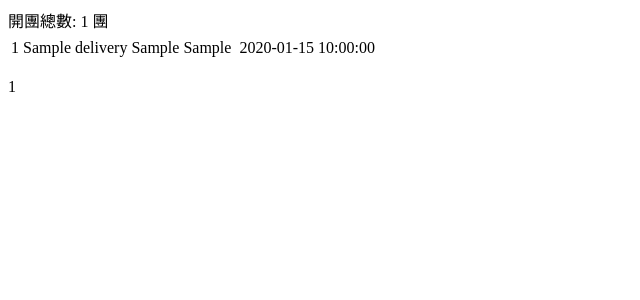
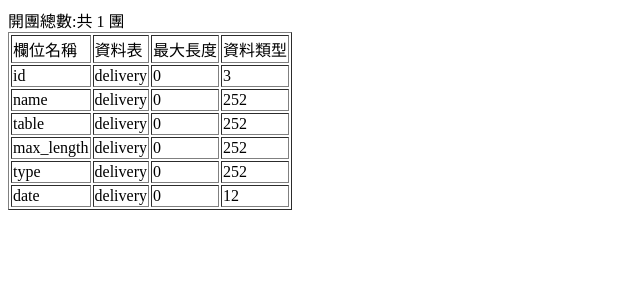
Before and after one commit to yuxinkao/searchphp, a PHP site: page / in a window 1280 px wide. Shown: the top 300 px of the page, without its empty margins (0-640 px from the left). Run offline with PHP 8.4, Linux system fonts and the light colour scheme; tables that the repository leaves empty or names only in its code hold one stand-in row (values such as "Sample post"); data that the repository does not hold is empty.

Commit message:
Update index.php

```diff
--- a/index.php
+++ b/index.php
@@ -10,51 +10,26 @@
 $link = mysqli_connect("acw2033ndw0at1t7.cbetxkdyhwsb.us-east-1.rds.amazonaws.com", "z8y4hkwuta4idw8j", "hht2nnf7ny55ajx6")
         or die("無法開啟MySQL資料庫連接!<br/>");
 mysqli_select_db($link, "gk4xqozmcqv07zee");  // 選擇gk4xqozmcqv07zeev資料庫
-// 設定SQL查詢字串
+// 指定SQL查詢字串
 $sql = "SELECT * FROM delivery";
-//送出UTF8編碼的MySQL指令
-mysqli_query($link, 'SET NAMES utf8');
-$records_per_page = 20;  // 每一頁顯示的記錄筆數
-// 取得URL參數的頁數
-if (isset($_GET["Pages"])) $pages = $_GET["Pages"];
-else                       $pages = 1;
-// 執行SQL查詢
-$result = mysqli_query($link, $sql);
-$total_fields=mysqli_num_fields($result); // 取得欄位數
-$total_records=mysqli_num_rows($result);  // 取得記錄數
-// 計算總頁數
-$total_pages = ceil($total_records/$records_per_page);
-// 計算這一頁第1筆記錄的位置
-$offset = ($pages - 1)*$records_per_page;
-mysqli_data_seek($result, $offset); // 移到此記錄
-echo "開團總數: $total_records 團<br/>";
-echo "<table border=0><tr>";
-while ( $meta=mysqli_fetch_field($result) )
-   echo "<td>".$meta->date."</td>";
-echo "</tr>";
-$j = 1;
-while ($rows = mysqli_fetch_array($result, MYSQLI_NUM)
-       and $j <= $records_per_page) {
-   echo "<tr>";
-   for ( $i = 0; $i<= $total_fields-1; $i++ )
-      echo "<td>".$rows[$i]."</td>";
-   echo "</tr>";
-   $j++;
+// 送出查詢的SQL指令
+if ( $result = mysqli_query($link, $sql) ) {
+   // 取得記錄數
+   $total_records = mysqli_num_rows($result);
+   echo "開團總數:共 $total_records 團<br/>";
+   echo "<table border=1>";
+   echo "<tr><td>欄位名稱</td><td>資料表</td>";
+   echo "<td>最大長度</td><td>資料類型</td></tr>";
+   // 顯示欄位資訊
+   while ( $meta = mysqli_fetch_field($result) ) {
+      echo "<tr><td>" . $meta->name . "</td>";
+      echo "<td>" . $meta->table . "</td>";
+      echo "<td>" . $meta->max_length . "</td>";
+      echo "<td>" . $meta->type . "</td></tr>";
+   }
+   echo "</table>";
+   mysqli_free_result($result); // 釋放佔用記憶體
 }
-echo "</table><br>";
-if ( $pages > 1 )  // 顯示上一頁
-   echo "<a href='Ch11_3.php?Pages=".($pages-1).
-        "'>上一頁</a>| ";
-for ( $i = 1; $i <= $total_pages; $i++ )
-   if ($i != $pages)
-     echo "<a href=\"Ch11_3.php?Pages=".$i."\">".
-          $i."</a> ";
-   else
-     echo $i." ";
-if ( $pages < $total_pages )  // 顯示下一頁
-   echo "|<a href='Ch11_3.php?Pages=".($pages+1).
-        "'>下一頁</a> ";
-mysqli_free_result($result);  // 釋放佔用的記憶體
 mysqli_close($link);  // 關閉資料庫連接
 ?>
 </body>
```
